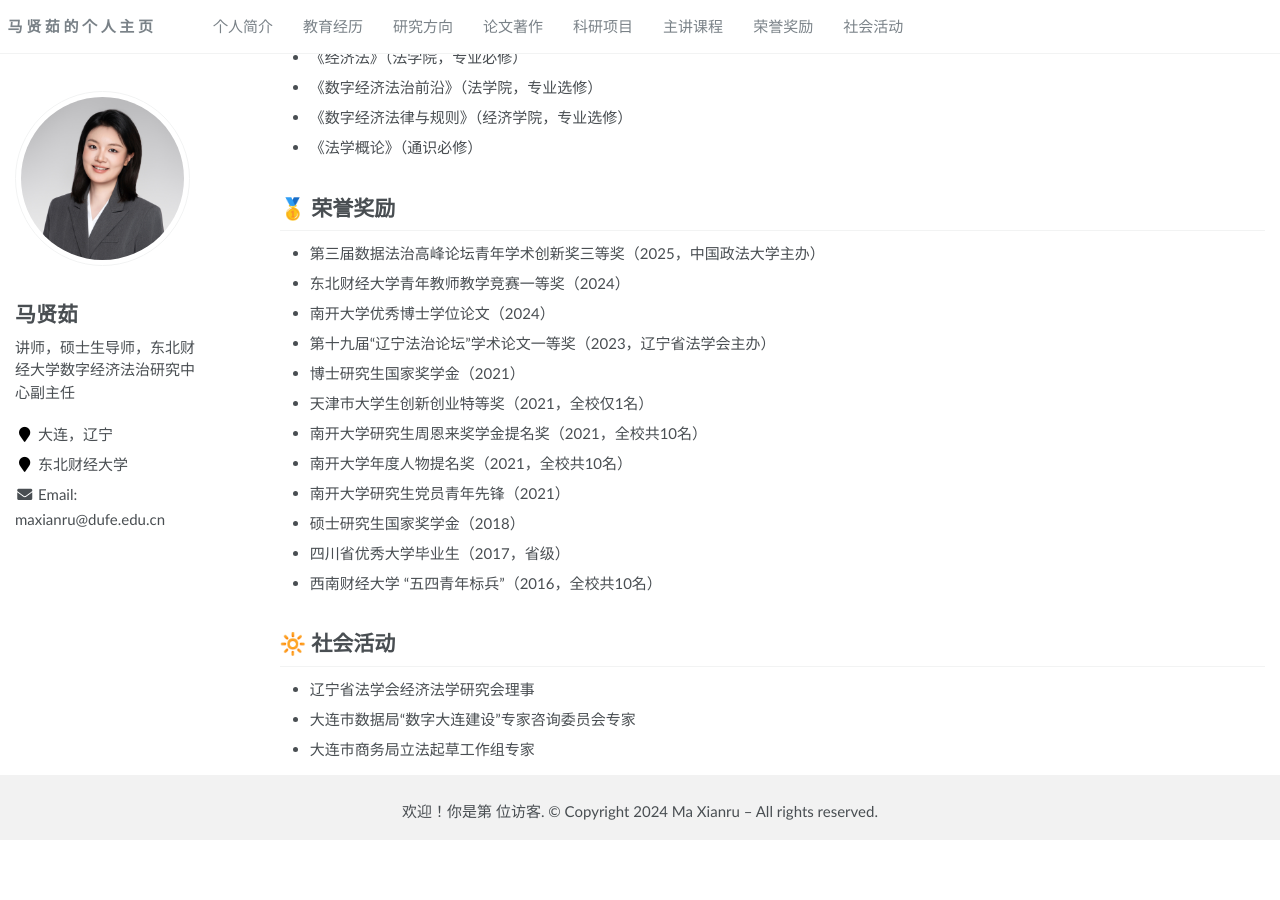
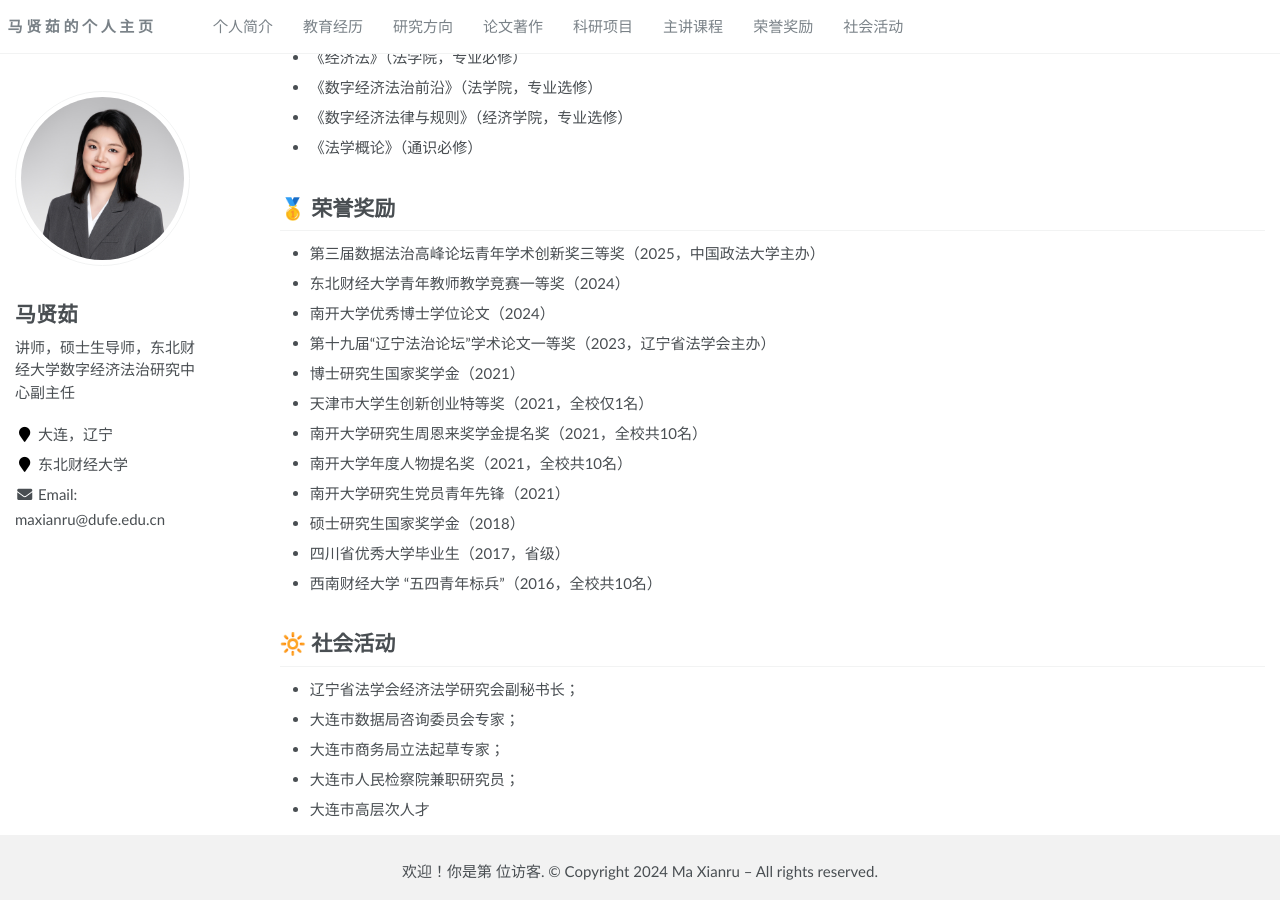
Before and after one commit to maxianru/maxianru.github.io, a Jekyll site: the page built from _pages/about.md, in a window 1280 px wide and 900 px high, scrolled down 1258 px. Built offline with Jekyll 4.4.1, drawn with Linux system fonts in a browser that asks for light colours; before the commit the page ends 2098 px from its top, so only the background shows below that.

Commit message:
Update activities.md

```diff
--- a/_pages/includes/activities.md
+++ b/_pages/includes/activities.md
@@ -1,5 +1,6 @@
 # 🔆 社会活动
-
-- 辽宁省法学会经济法学研究会理事
-- 大连市数据局“数字大连建设”专家咨询委员会专家
-- 大连市商务局立法起草工作组专家
+- 辽宁省法学会经济法学研究会副秘书长；
+- 大连市数据局咨询委员会专家；
+- 大连市商务局立法起草专家；
+- 大连市人民检察院兼职研究员；
+- 大连市高层次人才
```
